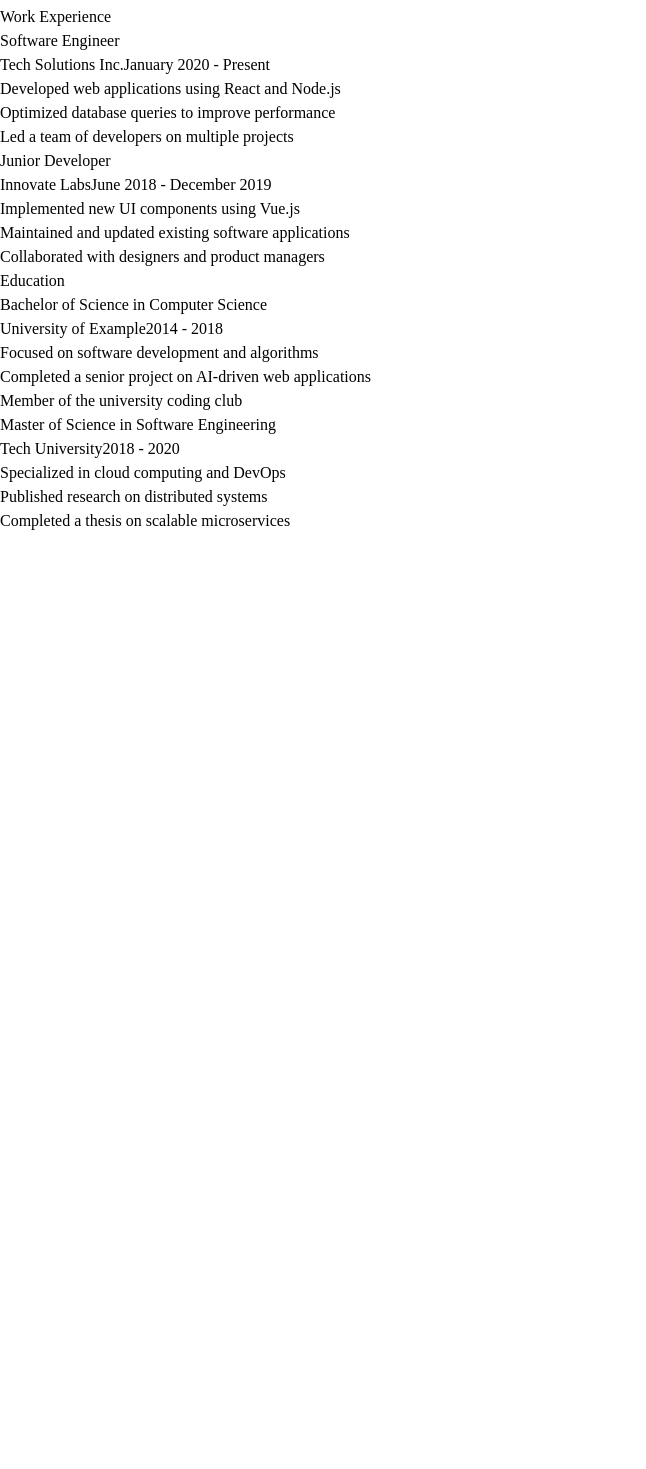
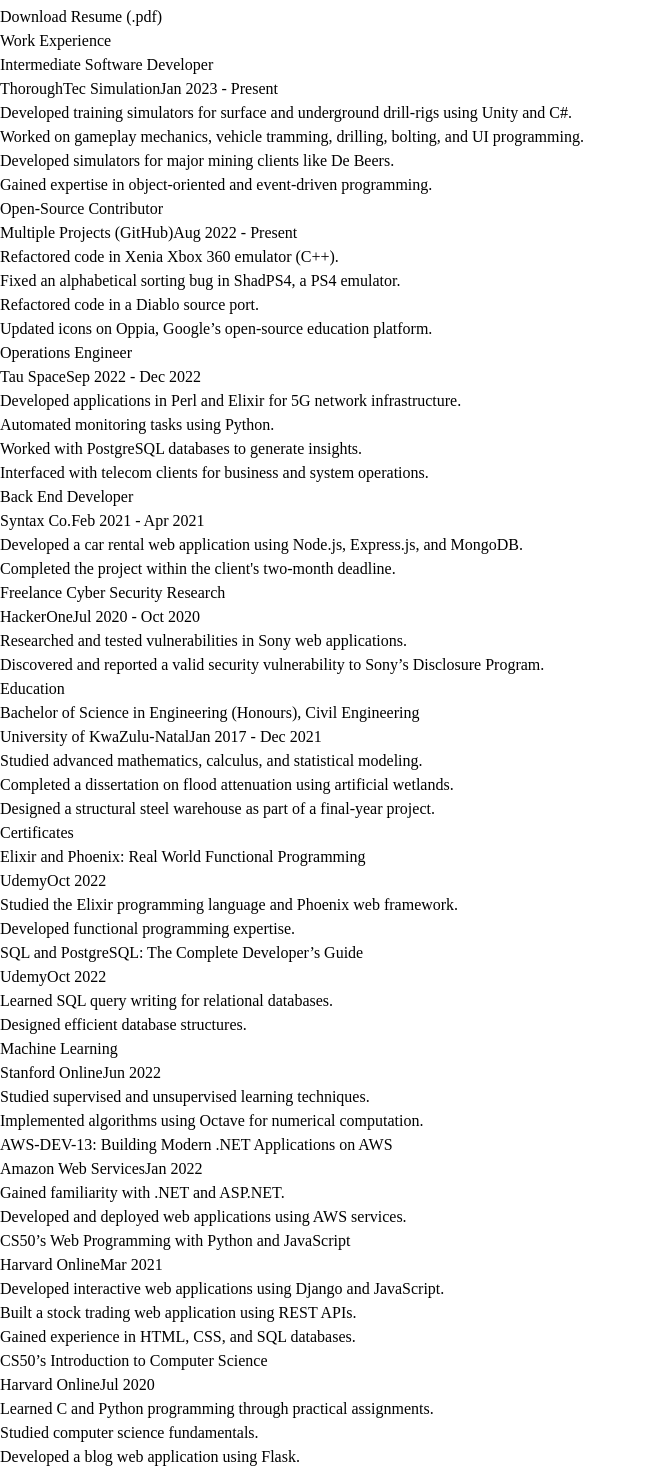
Before and after one commit to zaid-ismail031/zaid-ismail-react-resume, a React (Vite) app in the folder zaid-ismail-react-resume/: page /resume in a window 1280 px wide. Shown: the part 43-1512 px from the top of the page, without its empty margins (0-646 px from the left). Before the commit the page ends 800 px from the top, so only its background shows below. Built offline with nearby package versions, Linux system fonts and the light colour scheme.

Commit message:
Add resume information

```diff
--- a/zaid-ismail-react-resume/src/components/Resume.jsx
+++ b/zaid-ismail-react-resume/src/components/Resume.jsx
@@ -1,62 +1,182 @@
 const Resume = () => {
-    return (
-      <div className="w-full max-w-7xl mx-auto p-8 flex flex-col md:flex-row gap-16 border border-gray-300 rounded-lg shadow-md p-6">
+  return (
+    <>
+    <div className="w-full text-3xl text-center mb-4">
+      <a
+        href="/path-to-your-resume.pdf"
+        download
+        className="bg-indigo-700 text-white px-4 py-2 rounded-lg hover:bg-indigo-800 transition"
+      >
+        Download Resume (.pdf)
+      </a>
+    </div>
+    <div className="w-full max-w-7xl mx-auto p-8 flex flex-col md:flex-row gap-16 border border-gray-300 rounded-lg shadow-md">
+
       <div className="w-full md:w-1/2 p-6 border border-gray-300">
         <h2 className="text-3xl font-bold text-indigo-700 mb-4">Work Experience</h2>
+
         <div className="mb-6">
-          <h3 className="text-2xl font-semibold text-gray-900">Software Engineer</h3>
+          <h3 className="text-2xl font-semibold text-gray-900">Intermediate Software Developer</h3>
           <p className="text-gray-600 flex justify-between italic text-lg">
-            <span>Tech Solutions Inc.</span>
-            <span className="text-right">January 2020 - Present</span>
+            <span>ThoroughTec Simulation</span>
+            <span className="text-right">Jan 2023 - Present</span>
           </p>
           <ul className="list-disc list-inside text-gray-700 mt-2 space-y-1">
-            <li>Developed web applications using React and Node.js</li>
-            <li>Optimized database queries to improve performance</li>
-            <li>Led a team of developers on multiple projects</li>
+            <li>Developed training simulators for surface and underground drill-rigs using Unity and C#.</li>
+            <li>Worked on gameplay mechanics, vehicle tramming, drilling, bolting, and UI programming.</li>
+            <li>Developed simulators for major mining clients like De Beers.</li>
+            <li>Gained expertise in object-oriented and event-driven programming.</li>
           </ul>
         </div>
+
         <div className="mb-6">
-          <h3 className="text-2xl font-semibold text-gray-900">Junior Developer</h3>
+          <h3 className="text-2xl font-semibold text-gray-900">Open-Source Contributor</h3>
           <p className="text-gray-600 flex justify-between italic text-lg">
-            <span>Innovate Labs</span>
-            <span className="text-right">June 2018 - December 2019</span>
+            <span>Multiple Projects (GitHub)</span>
+            <span className="text-right">Aug 2022 - Present</span>
           </p>
           <ul className="list-disc list-inside text-gray-700 mt-2 space-y-1">
-            <li>Implemented new UI components using Vue.js</li>
-            <li>Maintained and updated existing software applications</li>
-            <li>Collaborated with designers and product managers</li>
+            <li>Refactored code in Xenia Xbox 360 emulator (C++).</li>
+            <li>Fixed an alphabetical sorting bug in ShadPS4, a PS4 emulator.</li>
+            <li>Refactored code in a Diablo source port.</li>
+            <li>Updated icons on Oppia, Google’s open-source education platform.</li>
+          </ul>
+        </div>
+
+        <div className="mb-6">
+          <h3 className="text-2xl font-semibold text-gray-900">Operations Engineer</h3>
+          <p className="text-gray-600 flex justify-between italic text-lg">
+            <span>Tau Space</span>
+            <span className="text-right">Sep 2022 - Dec 2022</span>
+          </p>
+          <ul className="list-disc list-inside text-gray-700 mt-2 space-y-1">
+            <li>Developed applications in Perl and Elixir for 5G network infrastructure.</li>
+            <li>Automated monitoring tasks using Python.</li>
+            <li>Worked with PostgreSQL databases to generate insights.</li>
+            <li>Interfaced with telecom clients for business and system operations.</li>
+          </ul>
+        </div>
+
+        <div className="mb-6">
+            <h3 className="text-2xl font-semibold text-gray-900">Back End Developer</h3>
+            <p className="text-gray-600 flex justify-between italic text-lg">
+              <span>Syntax Co.</span>
+              <span className="text-right">Feb 2021 - Apr 2021</span>
+            </p>
+            <ul className="list-disc list-inside text-gray-700 mt-2 space-y-1">
+              <li>Developed a car rental web application using Node.js, Express.js, and MongoDB.</li>
+              <li>Completed the project within the client's two-month deadline.</li>
+            </ul>
+        </div>
+
+        <div className="mb-6">
+          <h3 className="text-2xl font-semibold text-gray-900">Freelance Cyber Security Research</h3>
+          <p className="text-gray-600 flex justify-between italic text-lg">
+            <span>HackerOne</span>
+            <span className="text-right">Jul 2020 - Oct 2020</span>
+          </p>
+          <ul className="list-disc list-inside text-gray-700 mt-2 space-y-1">
+            <li>Researched and tested vulnerabilities in Sony web applications.</li>
+            <li>Discovered and reported a valid security vulnerability to Sony’s Disclosure Program.</li>
           </ul>
         </div>
       </div>
+
       <div className="w-full md:w-1/2 p-6 border border-gray-300">
         <h2 className="text-3xl font-bold text-indigo-700 mb-4">Education</h2>
+
         <div className="mb-6">
-          <h3 className="text-2xl font-semibold text-gray-900">Bachelor of Science in Computer Science</h3>
+          <h3 className="text-2xl font-semibold text-gray-900">Bachelor of Science in Engineering (Honours), Civil Engineering</h3>
           <p className="text-gray-600 flex justify-between italic text-lg">
-            <span>University of Example</span>
-            <span className="text-right">2014 - 2018</span>
+            <span>University of KwaZulu-Natal</span>
+            <span className="text-right">Jan 2017 - Dec 2021</span>
           </p>
           <ul className="list-disc list-inside text-gray-700 mt-2 space-y-1">
-            <li>Focused on software development and algorithms</li>
-            <li>Completed a senior project on AI-driven web applications</li>
-            <li>Member of the university coding club</li>
+            <li>Studied advanced mathematics, calculus, and statistical modeling.</li>
+            <li>Completed a dissertation on flood attenuation using artificial wetlands.</li>
+            <li>Designed a structural steel warehouse as part of a final-year project.</li>
           </ul>
         </div>
+
+        <h2 className="text-3xl font-bold text-indigo-700 mb-4">Certificates</h2>
+
         <div className="mb-6">
-          <h3 className="text-2xl font-semibold text-gray-900">Master of Science in Software Engineering</h3>
+          <h3 className="text-2xl font-semibold text-gray-900">Elixir and Phoenix: Real World Functional Programming</h3>
           <p className="text-gray-600 flex justify-between italic text-lg">
-            <span>Tech University</span>
-            <span className="text-right">2018 - 2020</span>
+            <span>Udemy</span>
+            <span className="text-right">Oct 2022</span>
           </p>
           <ul className="list-disc list-inside text-gray-700 mt-2 space-y-1">
-            <li>Specialized in cloud computing and DevOps</li>
-            <li>Published research on distributed systems</li>
-            <li>Completed a thesis on scalable microservices</li>
+            <li>Studied the Elixir programming language and Phoenix web framework.</li>
+            <li>Developed functional programming expertise.</li>
           </ul>
+        </div>
+
+        <div className="mb-6">
+          <h3 className="text-2xl font-semibold text-gray-900">SQL and PostgreSQL: The Complete Developer’s Guide</h3>
+          <p className="text-gray-600 flex justify-between italic text-lg">
+            <span>Udemy</span>
+            <span className="text-right">Oct 2022</span>
+          </p>
+          <ul className="list-disc list-inside text-gray-700 mt-2 space-y-1">
+            <li>Learned SQL query writing for relational databases.</li>
+            <li>Designed efficient database structures.</li>
+          </ul>
+        </div>
+
+        <div className="mb-6">
+          <h3 className="text-2xl font-semibold text-gray-900">Machine Learning</h3>
+          <p className="text-gray-600 flex justify-between italic text-lg">
+            <span>Stanford Online</span>
+            <span className="text-right">Jun 2022</span>
+          </p>
+          <ul className="list-disc list-inside text-gray-700 mt-2 space-y-1">
+            <li>Studied supervised and unsupervised learning techniques.</li>
+            <li>Implemented algorithms using Octave for numerical computation.</li>
+          </ul>
+        </div>
+
+        <div className="mb-6">
+          <h3 className="text-2xl font-semibold text-gray-900">AWS-DEV-13: Building Modern .NET Applications on AWS</h3>
+          <p className="text-gray-600 flex justify-between italic text-lg">
+            <span>Amazon Web Services</span>
+            <span className="text-right">Jan 2022</span>
+          </p>
+          <ul className="list-disc list-inside text-gray-700 mt-2 space-y-1">
+            <li>Gained familiarity with .NET and ASP.NET.</li>
+            <li>Developed and deployed web applications using AWS services.</li>
+          </ul>
+        </div>
+
+        <div className="mb-6">
+          <h3 className="text-2xl font-semibold text-gray-900">CS50’s Web Programming with Python and JavaScript</h3>
+          <p className="text-gray-600 flex justify-between italic text-lg">
+            <span>Harvard Online</span>
+            <span className="text-right">Mar 2021</span>
+          </p>
+          <ul className="list-disc list-inside text-gray-700 mt-2 space-y-1">
+            <li>Developed interactive web applications using Django and JavaScript.</li>
+            <li>Built a stock trading web application using REST APIs.</li>
+            <li>Gained experience in HTML, CSS, and SQL databases.</li>
+          </ul>
+        </div>
+
+        <div className="mb-6">
+            <h3 className="text-2xl font-semibold text-gray-900">CS50’s Introduction to Computer Science</h3>
+            <p className="text-gray-600 flex justify-between italic text-lg">
+            <span>Harvard Online</span>
+            <span className="text-right">Jul 2020</span>
+          </p>
+            <ul className="list-disc list-inside text-gray-700 mt-2 space-y-1">
+              <li>Learned C and Python programming through practical assignments.</li>
+              <li>Studied computer science fundamentals.</li>
+              <li>Developed a blog web application using Flask.</li>
+            </ul>
         </div>
       </div>
     </div>
-    )
+    </>
+  );
 };
 
 export default Resume;
```
